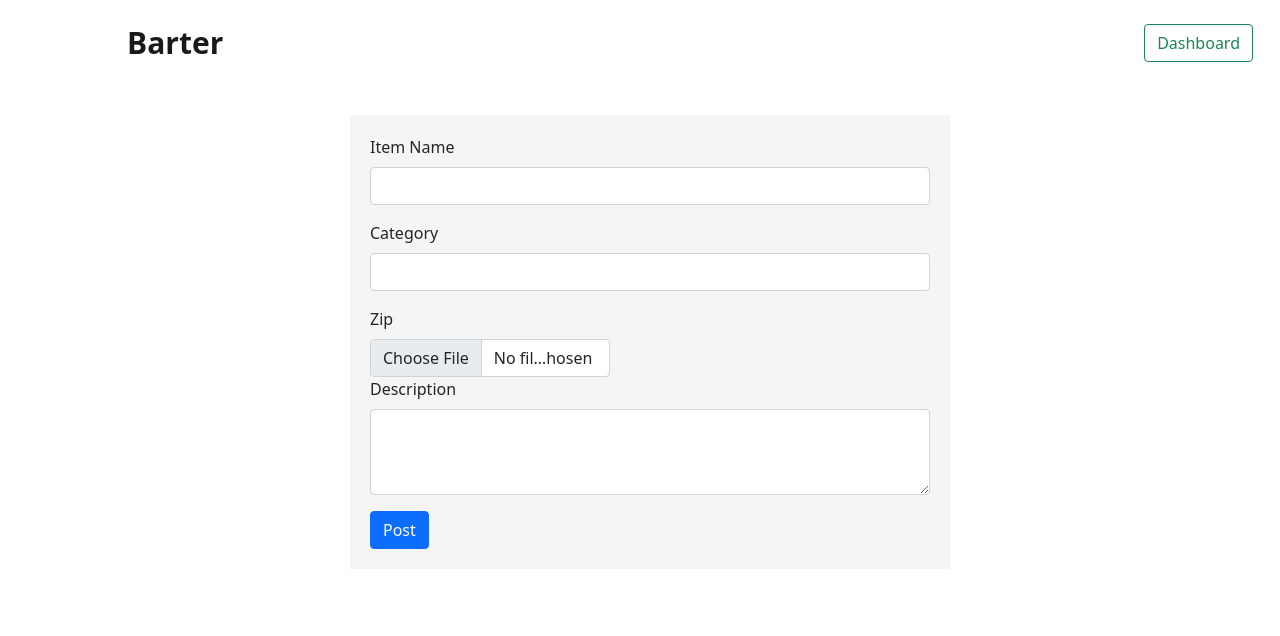
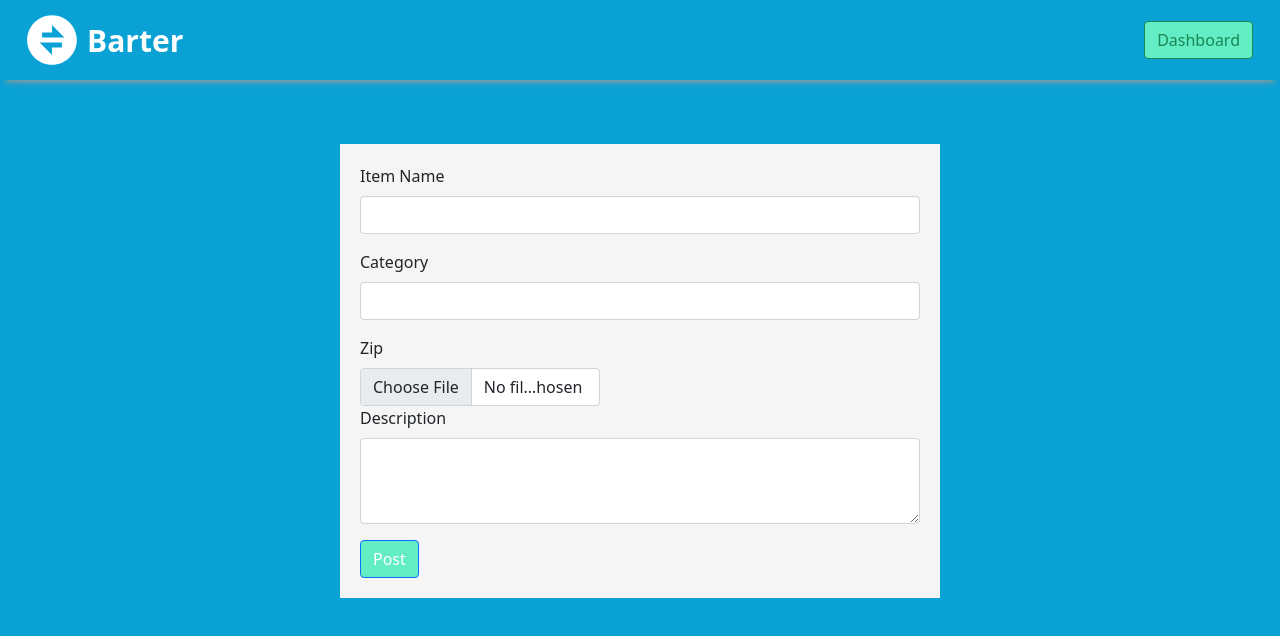
Before and after one commit to neenad99/HTM, a website: page UI/templates/Post.html in a window 1280 px wide. Drawn offline with nearby package versions, Linux system fonts and the light colour scheme.

Commit message:
Added some CSS to View and Post.

```diff
--- a/UI/css/Post.css
+++ b/UI/css/Post.css
@@ -1,20 +1,31 @@
-.navbar{
+body {
+  background-color: #0aa1d4;
+}
+.navbar {
   padding: 15px;
+  height: 80px;
+  box-shadow: 0 8px 6px -6px #999;
 }
-.navbar-brand{
+.navbar-brand {
   font-weight: bold;
-    margin-left: 50px;
+  margin-left: 10px;
   font-size: 30px;
 }
 
-.centre{
+.navbar-light .navbar-brand {
+  color: white;
+}
+
+.btn {
+  background-color: #62edc5;
+}
+.centre {
   width: 600px;
   background-color: whitesmoke;
   padding: 20px 20px;
-   margin-left: 350px;
-   margin-top: 30px;
+  margin: 4em auto;
 }
 
-#validationCustom05{
+#validationCustom05 {
   width: 240px;
 }
--- a/UI/css/view.css
+++ b/UI/css/view.css
@@ -1,16 +1,17 @@
-.navbar{
+.navbar {
   padding: 15px;
 }
-.navbar-brand{
+.navbar-brand {
   font-weight: bold;
   margin-left: 50px;
   font-size: 30px;
 }
-.btn{
+.btn {
   margin-right: 50px;
+  color: white;
 }
 
-.left{
+.left {
   background-color: whitesmoke;
   margin: 0;
   align-items: center;
@@ -22,17 +23,15 @@
   height: 250px;
   border-radius: 10px;
   width: 500px;
-
 }
 
-.input{
+.input {
   width: 200px;
   padding-left: 30px;
   margin-left: 60px;
 }
 
-
-.right{
+.right {
   background-color: whitesmoke;
   margin: 0;
   align-items: center;
@@ -43,22 +42,21 @@
   padding: 20px 50px;
   height: 690px;
   border-radius: 10px;
-
 }
 
-.accordion{
+.accordion {
   margin-top: 20px;
   padding: 25px 25px;
 }
-.accordion-item{
+.accordion-item {
   padding: 10px 10px;
   margin: 15px 15px;
 }
-.card{
+.card {
   height: 250px;
   margin-left: 40px;
 }
 
-.btn{
+.btn {
   margin-left: 40px;
 }
```
Lines whose indentation alone changed are shown as unchanged.
